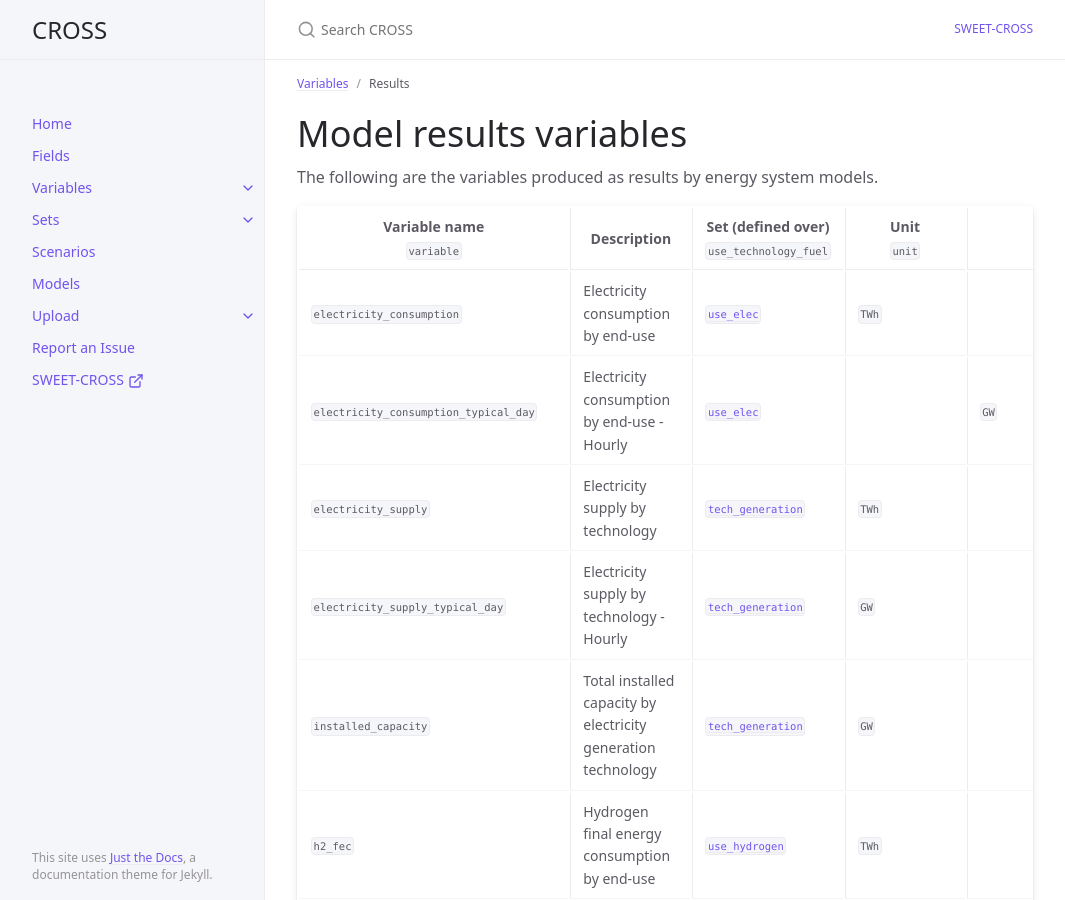
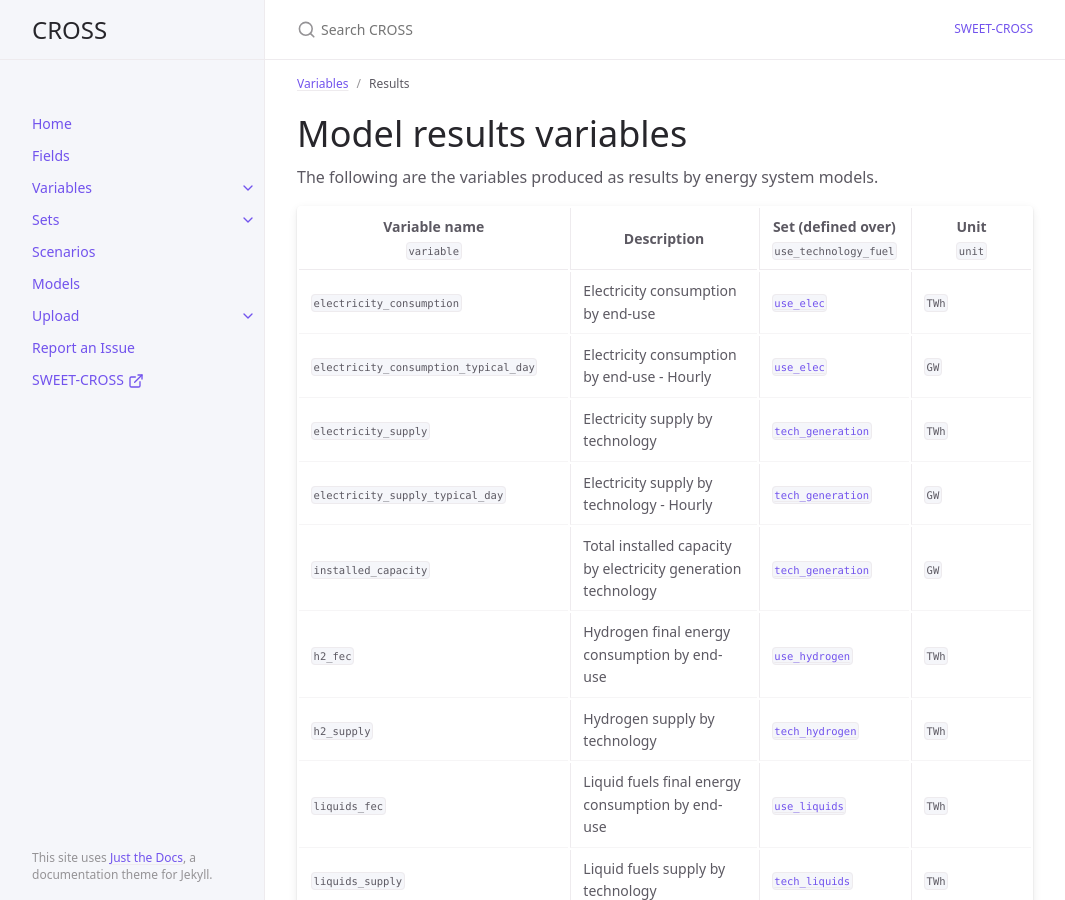
Before and after one commit to sweet-cross/data-model, a Jekyll site: the page built from docs/variables/results.md, in a window 1280 px wide and 900 px high. Shown: the whole window, without its empty margins (107-1172 px from the left). Built offline with Jekyll 4.4.1, drawn with Linux system fonts in a browser that asks for light colours; cached includes are drawn as plain includes.

Commit message:
space error

```diff
--- a/docs/variables/results.md
+++ b/docs/variables/results.md
@@ -12,7 +12,7 @@ The following are the variables produced as results by energy system models.
 | Variable name<br>`variable` | Description  | Set (defined over)<br>`use_technology_fuel` | Unit<br>`unit` |
 | ---- | ------------ | ------------------------ |
 | `electricity_consumption` | Electricity consumption by end-use | [`use_elec`](/instructions-data/docs/sets/use_elec) | `TWh` |
-| `electricity_consumption_typical_day` | Electricity consumption by end-use - Hourly| [`use_elec`](/instructions-data/docs/sets/use_elec)| | `GW` |
+| `electricity_consumption_typical_day` | Electricity consumption by end-use - Hourly| [`use_elec`](/instructions-data/docs/sets/use_elec)| `GW` |
 | `electricity_supply` | Electricity supply by technology | [`tech_generation`](/instructions-data/docs/sets/tech_generation) | `TWh` |
 | `electricity_supply_typical_day` | Electricity supply by technology - Hourly| [`tech_generation`](/instructions-data/docs/sets/tech_generation)|`GW` |
 | `installed_capacity` | Total installed capacity by electricity generation technology| [`tech_generation`](/instructions-data/docs/sets/tech_generation)|`GW` |
```
